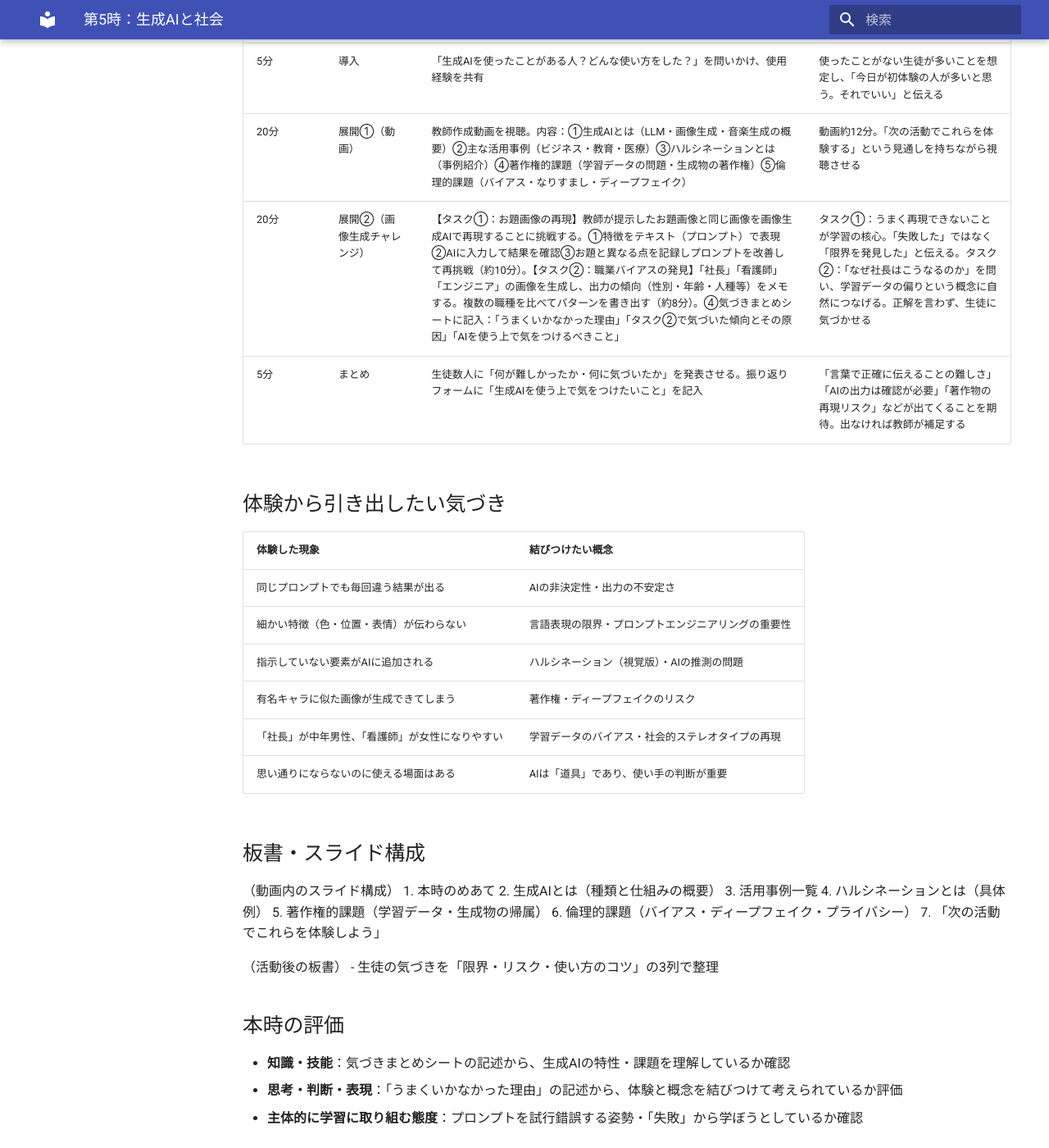
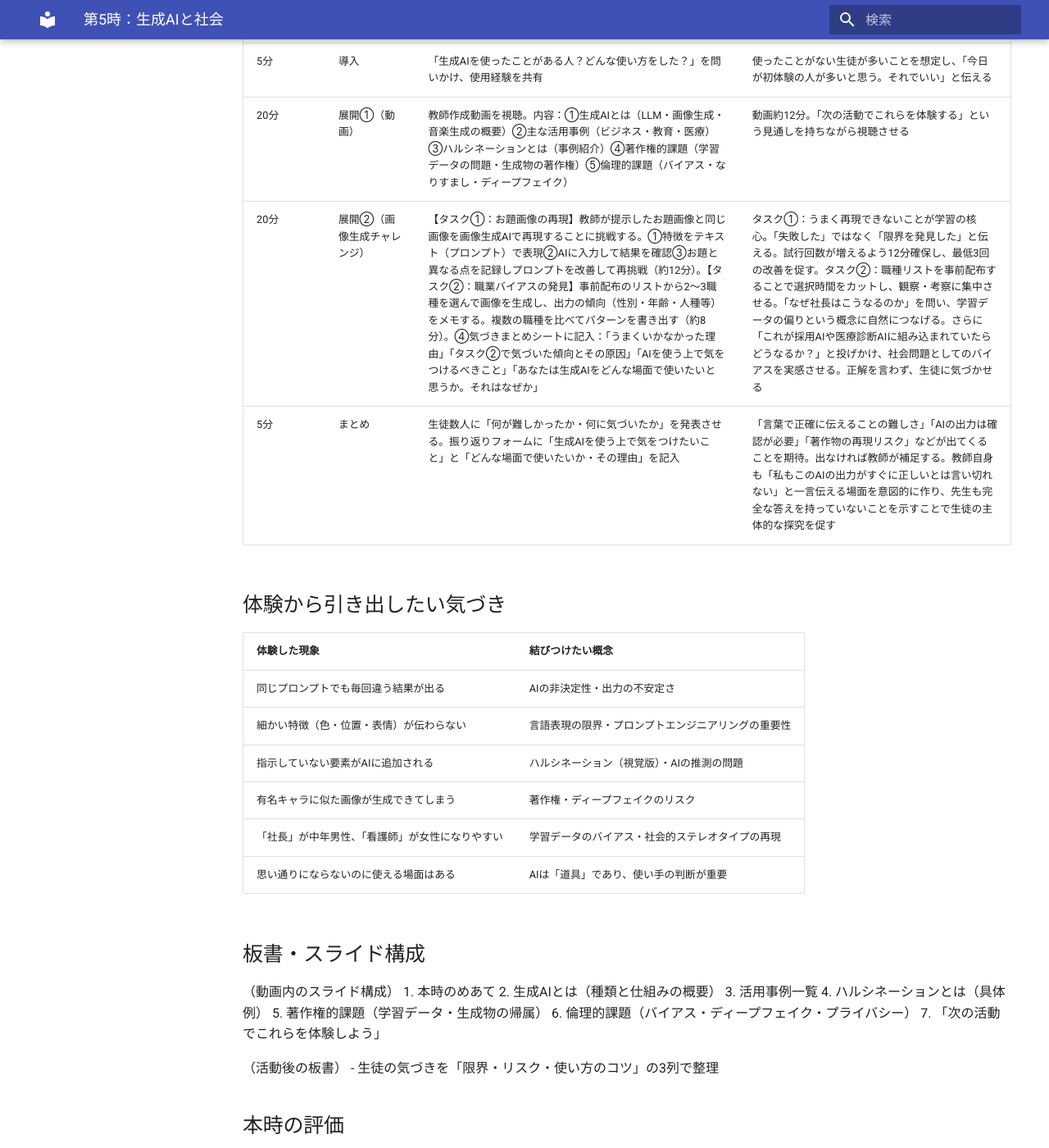
Before and after one commit to mmmmatsuuuu/edu, an MkDocs documentation site: the page built from docs/2026/informa1/01_情報社会と問題解決/授業/05_生成AIと社会.md, in a window 1280 px wide and 1400 px high, scrolled down 691 px. Shown: the whole window at 82% size. Built offline with MkDocs 1.6.1 and Material for MkDocs 9.7.7, drawn with Linux system fonts in a browser that asks for light colours; some of the changed text lies outside the part shown.

Commit message:
Fix: 第5時 生成AIと社会の授業内容を改訂
- タスク①の時間を10分→12分に延長し試行錯誤を促進
- タスク②に職種リスト事前配布・採用AI/医療AIへの問いを追加
- 振り返りに「どんな場面で使いたいか」の問いを追加
- まとめに教師の「わからない」を示す姿勢を追記
- 評価基準に主体的な使い方の意思形成を追加

Co-Authored-By: Claude Sonnet 4.6 <noreply@anthropic.com>

```diff
--- a/docs/2026/informa1/01_情報社会と問題解決/授業/05_生成AIと社会.md
+++ b/docs/2026/informa1/01_情報社会と問題解決/授業/05_生成AIと社会.md
@@ -24,8 +24,8 @@
 |---|---|---|---|
 | 5分 | 導入 | 「生成AIを使ったことがある人？どんな使い方をした？」を問いかけ、使用経験を共有 | 使ったことがない生徒が多いことを想定し、「今日が初体験の人が多いと思う。それでいい」と伝える |
 | 20分 | 展開①（動画） | 教師作成動画を視聴。内容：①生成AIとは（LLM・画像生成・音楽生成の概要）②主な活用事例（ビジネス・教育・医療）③ハルシネーションとは（事例紹介）④著作権的課題（学習データの問題・生成物の著作権）⑤倫理的課題（バイアス・なりすまし・ディープフェイク） | 動画約12分。「次の活動でこれらを体験する」という見通しを持ちながら視聴させる |
-| 20分 | 展開②（画像生成チャレンジ） | 【タスク①：お題画像の再現】教師が提示したお題画像と同じ画像を画像生成AIで再現することに挑戦する。①特徴をテキスト（プロンプト）で表現②AIに入力して結果を確認③お題と異なる点を記録しプロンプトを改善して再挑戦（約10分）。【タスク②：職業バイアスの発見】「社長」「看護師」「エンジニア」の画像を生成し、出力の傾向（性別・年齢・人種等）をメモする。複数の職種を比べてパターンを書き出す（約8分）。④気づきまとめシートに記入：「うまくいかなかった理由」「タスク②で気づいた傾向とその原因」「AIを使う上で気をつけるべきこと」 | タスク①：うまく再現できないことが学習の核心。「失敗した」ではなく「限界を発見した」と伝える。タスク②：「なぜ社長はこうなるのか」を問い、学習データの偏りという概念に自然につなげる。正解を言わず、生徒に気づかせる |
-| 5分 | まとめ | 生徒数人に「何が難しかったか・何に気づいたか」を発表させる。振り返りフォームに「生成AIを使う上で気をつけたいこと」を記入 | 「言葉で正確に伝えることの難しさ」「AIの出力は確認が必要」「著作物の再現リスク」などが出てくることを期待。出なければ教師が補足する |
+| 20分 | 展開②（画像生成チャレンジ） | 【タスク①：お題画像の再現】教師が提示したお題画像と同じ画像を画像生成AIで再現することに挑戦する。①特徴をテキスト（プロンプト）で表現②AIに入力して結果を確認③お題と異なる点を記録しプロンプトを改善して再挑戦（約12分）。【タスク②：職業バイアスの発見】事前配布のリストから2〜3職種を選んで画像を生成し、出力の傾向（性別・年齢・人種等）をメモする。複数の職種を比べてパターンを書き出す（約8分）。④気づきまとめシートに記入：「うまくいかなかった理由」「タスク②で気づいた傾向とその原因」「AIを使う上で気をつけるべきこと」「あなたは生成AIをどんな場面で使いたいと思うか。それはなぜか」 | タスク①：うまく再現できないことが学習の核心。「失敗した」ではなく「限界を発見した」と伝える。試行回数が増えるよう12分確保し、最低3回の改善を促す。タスク②：職種リストを事前配布することで選択時間をカットし、観察・考察に集中させる。「なぜ社長はこうなるのか」を問い、学習データの偏りという概念に自然につなげる。さらに「これが採用AIや医療診断AIに組み込まれていたらどうなるか？」と投げかけ、社会問題としてのバイアスを実感させる。正解を言わず、生徒に気づかせる |
+| 5分 | まとめ | 生徒数人に「何が難しかったか・何に気づいたか」を発表させる。振り返りフォームに「生成AIを使う上で気をつけたいこと」と「どんな場面で使いたいか・その理由」を記入 | 「言葉で正確に伝えることの難しさ」「AIの出力は確認が必要」「著作物の再現リスク」などが出てくることを期待。出なければ教師が補足する。教師自身も「私もこのAIの出力がすぐに正しいとは言い切れない」と一言伝える場面を意図的に作り、先生も完全な答えを持っていないことを示すことで生徒の主体的な探究を促す |
 
 ## 体験から引き出したい気づき
 
@@ -56,7 +56,7 @@
 
 - **知識・技能**：気づきまとめシートの記述から、生成AIの特性・課題を理解しているか確認
 - **思考・判断・表現**：「うまくいかなかった理由」の記述から、体験と概念を結びつけて考えられているか評価
-- **主体的に学習に取り組む態度**：プロンプトを試行錯誤する姿勢・「失敗」から学ぼうとしているか確認
+- **主体的に学習に取り組む態度**：プロンプトを試行錯誤する姿勢・「失敗」から学ぼうとしているか確認。加えて、リスクを理解した上で「それでも自分はこう使いたい」という意思を持てているか（最終問いの記述）を評価する
 
 ## 対応する学習指導要領の内容
 
```
